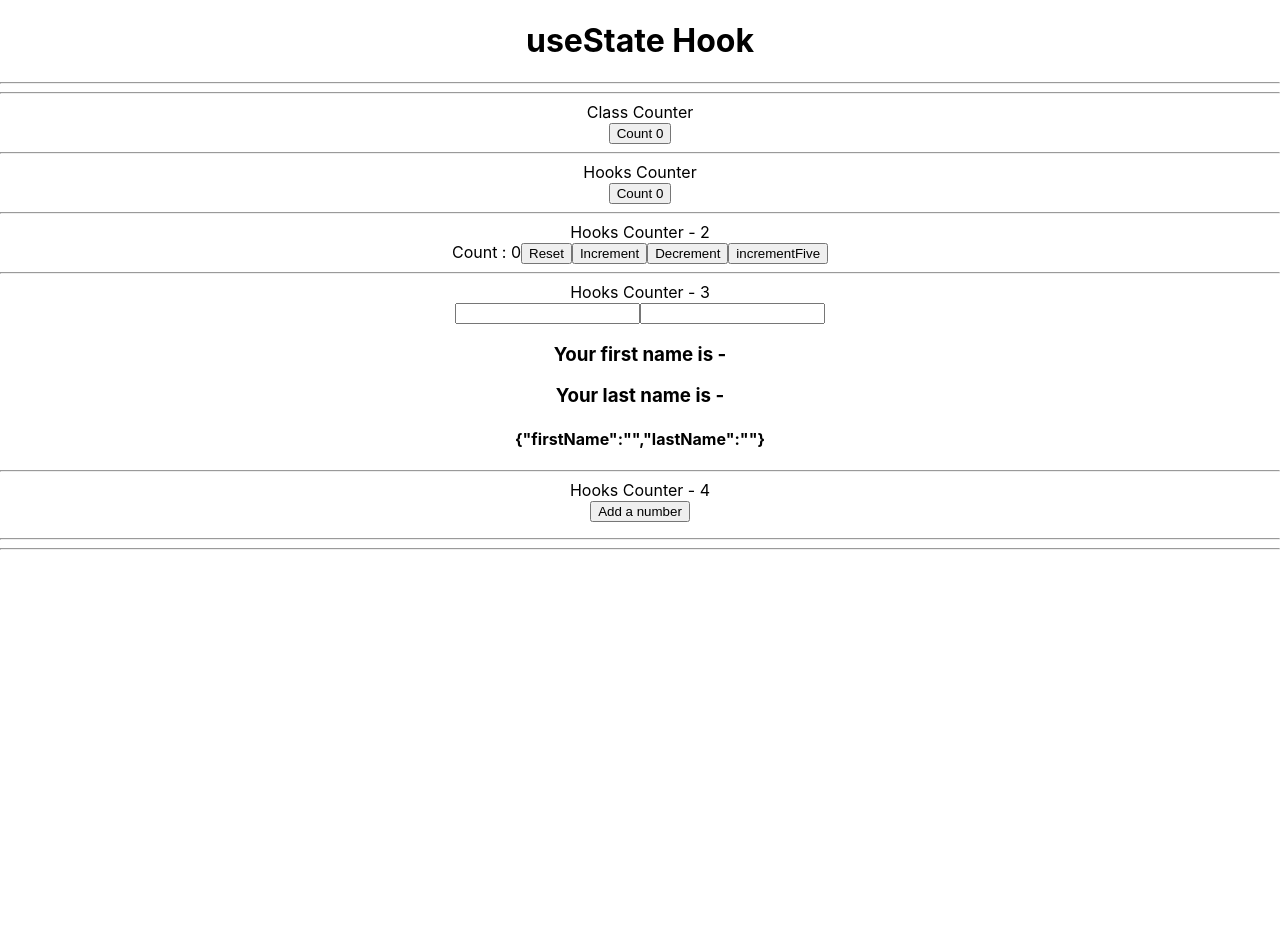
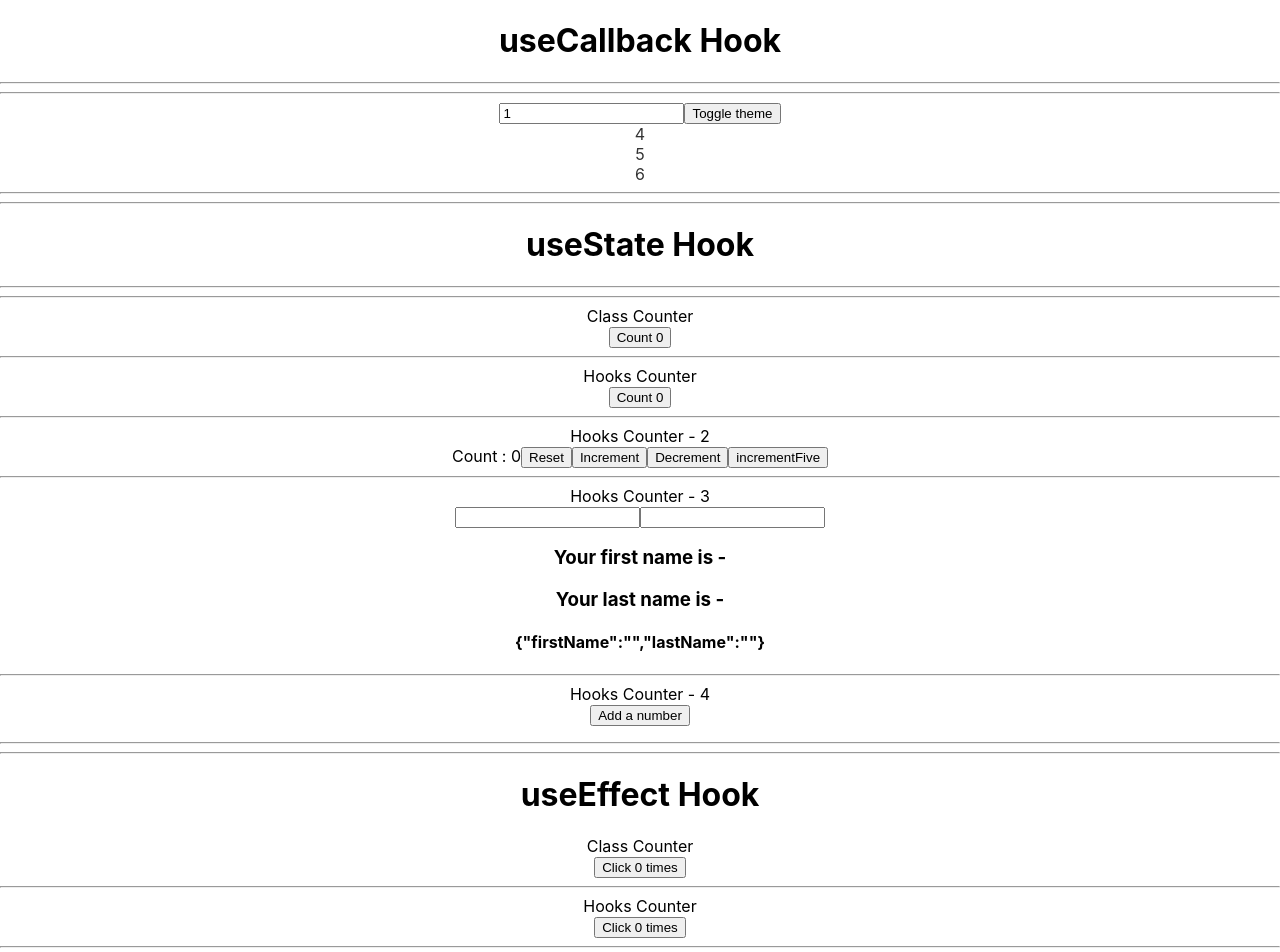
Before and after one commit to theodorejohn7/hooks, a React (Create React App) app: page / in a window 1280 px wide. Shown: the top 952 px of the page. Before the commit the page ends 800 px from the top, so only its background shows below. Built offline with nearby package versions, Linux system fonts and the light colour scheme.

Commit message:
useCallback completed

```diff
--- a/src/App.js
+++ b/src/App.js
@@ -4,10 +4,19 @@ import HookCounter from "./components/useState/HookCounter";
 import HookCounter2 from "./components/useState/HookCounter2";
 import HookCounter3 from "./components/useState/HookCounter3";
 import HookCounter4 from "./components/useState/HookCounter4";
+import ClassCounterOne from "./components/useEffect/ClassCounterOne";
+import HookCounterOneUE from "./components/useEffect/HookCounterOneUE";
+import CallbackApp from "./components/useCallback/CallbackApp";
 
 function App() {
   return (
     <div className="App">
+      <h1> useCallback Hook</h1>
+      <hr />
+      <hr />
+      <CallbackApp />
+      <hr />
+      <hr />
       <h1> useState Hook</h1>
       <hr />
       <hr />
@@ -27,6 +36,14 @@ function App() {
       <HookCounter4 />
       <hr />
       <hr />
+      <h1> useEffect Hook</h1>
+      Class Counter
+      <ClassCounterOne />
+      <hr />
+      Hooks Counter
+      <HookCounterOneUE />
+      <hr />
+      <hr />
     </div>
   );
 }
--- /dev/null
+++ b/src/components/useCallback/CallbackApp.js
@@ -0,0 +1,40 @@
+import React, { useState, useCallback } from "react";
+import List from "./List.js";
+
+function CallbackApp() {
+  const [number, setNumber] = useState(1);
+  const [dark, setDark] = useState(false);
+
+  const getItems = useCallback(
+    (incrementor) => {
+      return [
+        number + incrementor,
+        number + incrementor + 1,
+        number + incrementor + 2,
+      ];
+    },
+    [number]
+  );
+
+  const theme = {
+    backgroundColor: dark ? "#333" : "#FFF",
+    color: dark ? "#FFF" : "#333",
+  };
+
+  return (
+    <div style={theme}>
+      <input
+        type="number"
+        value={number}
+        onChange={(e) => setNumber(parseInt(e.target.value))}
+      />
+
+      <button onClick={() => setDark((prevDark) => !prevDark)}>
+        Toggle theme
+      </button>
+      <List getItems={getItems} />
+    </div>
+  );
+}
+
+export default CallbackApp;
--- /dev/null
+++ b/src/components/useCallback/List.js
@@ -0,0 +1,11 @@
+import React, { useEffect, useState } from "react";
+
+export default function List({ getItems }) {
+  const [items, setItems] = useState([]);
+
+  useEffect(() => {
+    setItems(getItems(3));
+    console.log("Updating Items");
+  }, [getItems]);
+  return items.map((item) => <div key={item}> {item} </div>);
+}
--- /dev/null
+++ b/src/components/useEffect/ClassCounterOne.js
@@ -0,0 +1,28 @@
+import React, { Component } from "react";
+
+export default class ClassCounterOne extends Component {
+  constructor(props) {
+    super(props);
+    this.state = {
+      count: 0,
+    };
+  }
+
+  componentDidMount() {
+    document.title = `Clicked ${this.state.count} times`;
+  }
+
+  componentDidUpdate(prevProps, prevState) {
+    document.title = `Clicked  ${this.state.count} times`;
+  }
+
+  render() {
+    return (
+      <div>
+        <button onClick={() => this.setState({ count: this.state.count + 1 })}>
+          Click {this.state.count} times
+        </button>
+      </div>
+    );
+  }
+}
--- /dev/null
+++ b/src/components/useEffect/HookCounterOneUE.js
@@ -0,0 +1,16 @@
+import React, { useState, useEffect } from "react";
+
+function HookCounterOneUE() {
+  const [count, setCount] = useState(0);
+  useEffect(() => {
+    document.title = `You clicked ${count} times`;
+  });
+
+  return (
+    <div>
+      <button onClick={() => setCount(count + 1)}>Click {count} times </button>
+    </div>
+  );
+}
+
+export default HookCounterOneUE;
```
Also changed, not shown: src/components/useRef/UseRefApp.js (added, +15 -0 lines).
